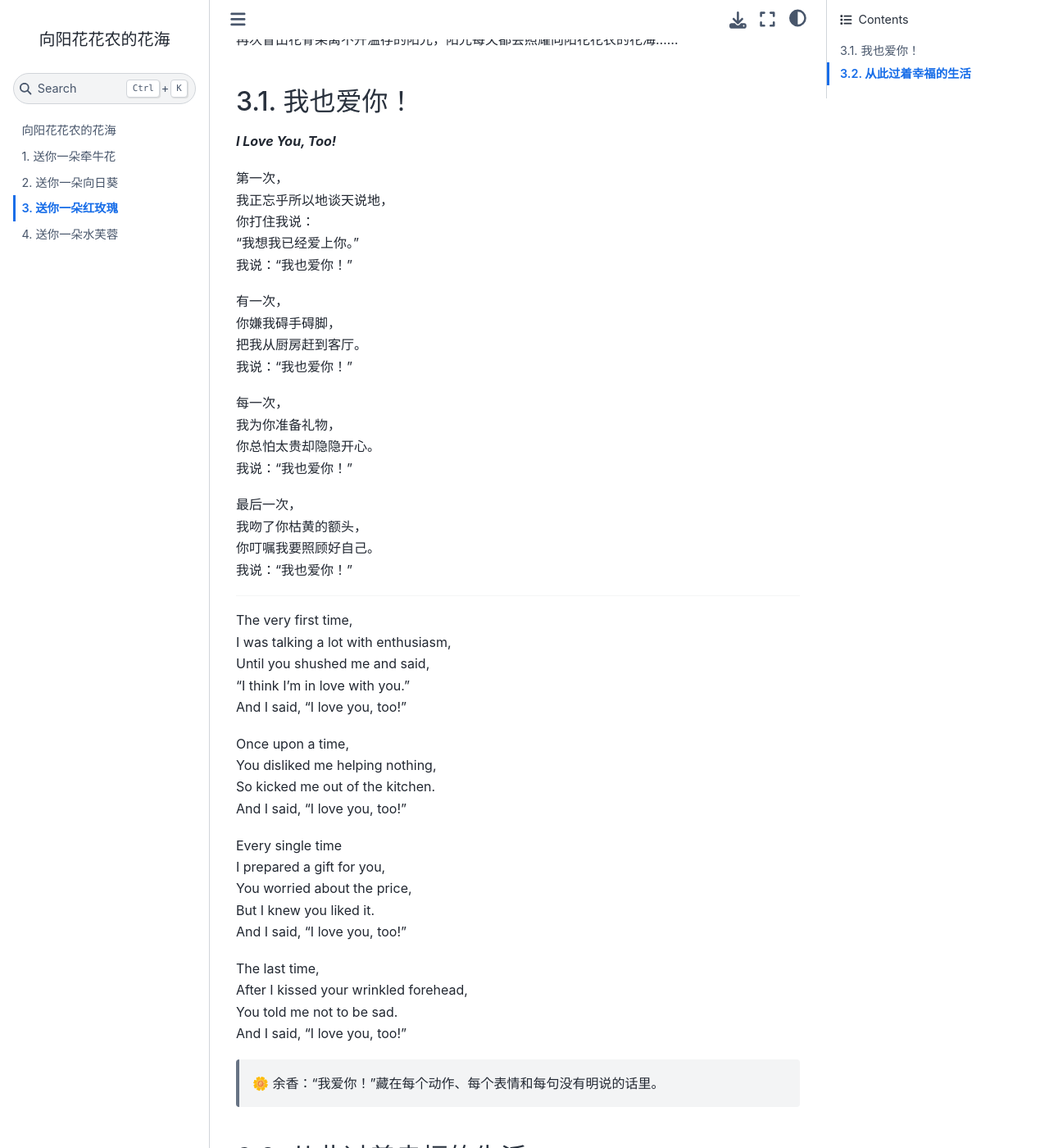
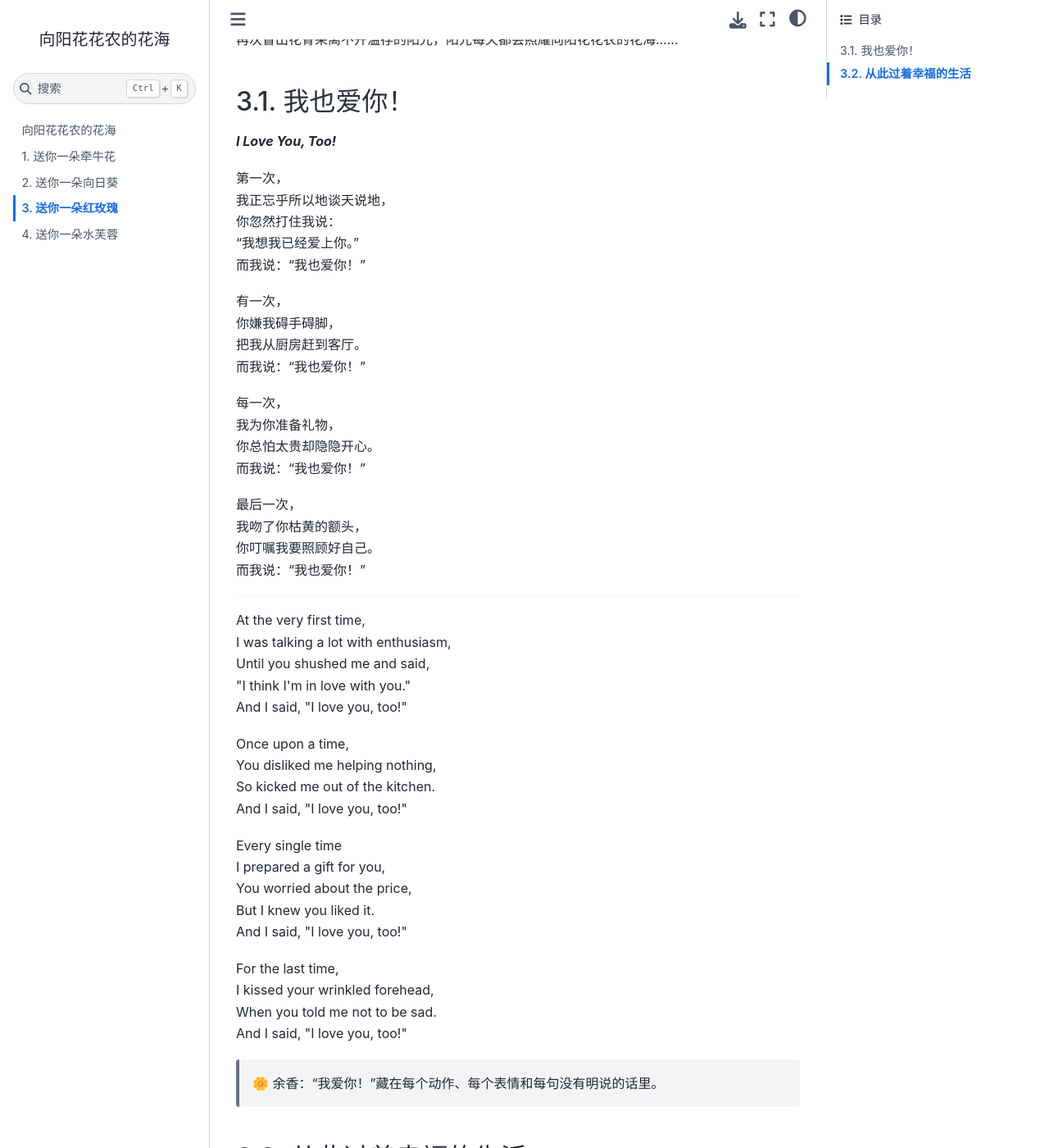
Before and after one commit to The-Sunflorist/The-Sunflorist.github.io, a Jupyter Book: the page built from docs/a_red_rose_for_you.md, in a window 1280 px wide and 1400 px high, scrolled down 245 px. Shown: the whole window at 82% size. Built offline with Jupyter Book 1.0.4 settings and Sphinx 7.4.7 and the Sphinx Book theme 1.1.4, drawn with Linux system fonts in a browser that asks for light colours; some of the changed text lies outside the part shown.

Commit message:
update style

```diff
--- a/_config.yml
+++ b/_config.yml
@@ -18,9 +18,12 @@
   myst_enable_extensions:
     - fieldlist
 
-# Add GitHub buttons to your book
-# See https://jupyterbook.org/customize/config.html#add-a-link-to-your-repository
 html:
   favicon: ''
-  announcement: 向阳花花农原创作品，保留所有版权。The Sunflorist's originals. All rights reserved.
+  announcement: 该网页使用<a href="https://jupyterbook.org/en/stable/intro.html">Jupyter Book</a>进行搭建🏗️ 使用<a href="https://pages.github.com">GitHub Pages</a>完成部署和发布🚀
   extra_footer: 向阳花花农原创作品，保留所有版权。The Sunflorist's originals. All rights reserved.
+
+# See https://jupyterbook.org/en/stable/advanced/sphinx.html
+sphinx:
+  config:
+    language: zh
--- a/_toc.yml
+++ b/_toc.yml
@@ -6,7 +6,7 @@
 options:
   numbered: 2
 chapters:
-- file: docs/a_morning_glory_to_you
-- file: docs/a_sunflower_to_you
-- file: docs/a_red_rose_to_you
-- file: docs/a_lotus_flower_to_you
+- file: docs/a_morning_glory_for_you
+- file: docs/a_sunflower_for_you
+- file: docs/a_red_rose_for_you
+- file: docs/a_lotus_flower_for_you
--- a/docs/a_red_rose_to_you.md
+++ b/docs/a_red_rose_for_you.md
@@ -1,6 +1,6 @@
 # 送你一朵红玫瑰
 
-***A Red Rose to You***
+***A Red Rose for You***
 
 阳光每天都会照耀向阳花花农的花海，花海里生长着一种稀有的玫瑰，玫瑰一生只开一朵花，一朵花的花期长达一千年，一千年之后只留下一粒种子，种子在真诚的土壤中才会再次抽出嫩芽，嫩芽再次冒出花骨朵离不开温存的阳光，阳光每天都会照耀向阳花花农的花海……
 
@@ -10,28 +10,28 @@
 
 第一次，\
 我正忘乎所以地谈天说地，\
-你打住我说：\
+你忽然打住我说：\
 “我想我已经爱上你。”\
-我说：“我也爱你！”
+而我说：“我也爱你！”
 
 有一次，\
 你嫌我碍手碍脚，\
 把我从厨房赶到客厅。\
-我说：“我也爱你！”
+而我说：“我也爱你！”
 
 每一次，\
 我为你准备礼物，\
 你总怕太贵却隐隐开心。\
-我说：“我也爱你！”
+而我说：“我也爱你！”
 
 最后一次，\
 我吻了你枯黄的额头，\
 你叮嘱我要照顾好自己。\
-我说：“我也爱你！”
+而我说：“我也爱你！”
 
 ---
 
-The very first time,\
+At the very first time,\
 I was talking a lot with enthusiasm,\
 Until you shushed me and said,\
 "I think I'm in love with you."\
@@ -48,9 +48,9 @@
 But I knew you liked it.\
 And I said, "I love you, too!"
 
-The last time,\
-After I kissed your wrinkled forehead,\
-You told me not to be sad.\
+For the last time,\
+I kissed your wrinkled forehead,\
+When you told me not to be sad.\
 And I said, "I love you, too!"
 
 > 🌼 余香：“我爱你！”藏在每个动作、每个表情和每句没有明说的话里。
```
Also changed, not shown: README.md (+5 -5 lines), docs/a_lotus_flower_for_you.md (renamed from docs/a_lotus_flower_to_you.md, +1 -1 lines), docs/a_morning_glory_for_you.md (renamed from docs/a_morning_glory_to_you.md, +36 -36 lines), docs/a_sunflower_for_you.md (renamed from docs/a_sunflower_to_you.md, +1 -1 lines).
